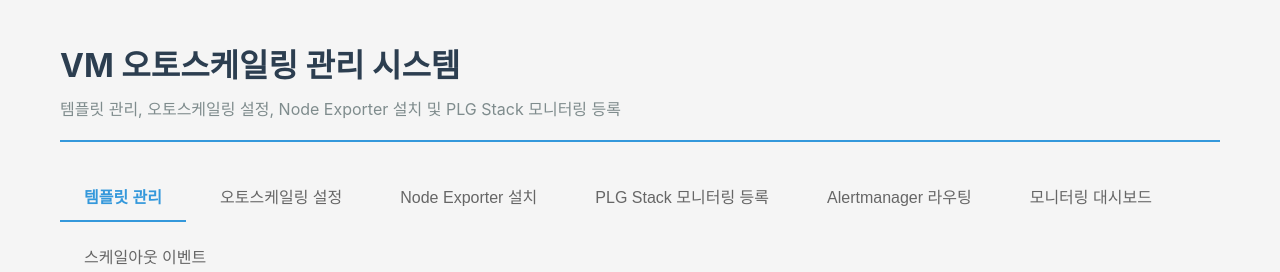
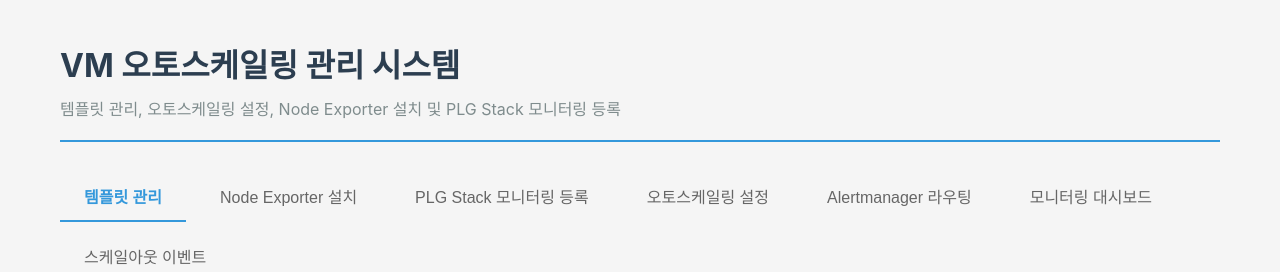
Before and after one commit to zzambab98/vm-autoscaling, a React (Vite) app in the folder frontend/: page / in a window 1280 px wide. Shown: the top 272 px of the page. Built offline with nearby package versions, Linux system fonts and the light colour scheme; no server answers.

Commit message:
메뉴 순서 변경: 템플릿 → Node Exporter → PLG 모니터링 → 오토스케일링 → Alertmanager

```diff
--- a/frontend/src/App.jsx
+++ b/frontend/src/App.jsx
@@ -55,12 +55,28 @@ function App() {
       </header>
 
       <div style={{ display: 'flex', gap: '10px', marginBottom: '20px', borderBottom: '1px solid #ddd', flexWrap: 'wrap' }}>
+        {/* 1. 템플릿 생성 */}
         <button
           className={`tab-button ${activeTab === 'templates' ? 'active' : ''}`}
           onClick={() => setActiveTab('templates')}
         >
           템플릿 관리
         </button>
+        {/* 2. 익스포터 설치 */}
+        <button
+          className={`tab-button ${activeTab === 'node-exporter' ? 'active' : ''}`}
+          onClick={() => setActiveTab('node-exporter')}
+        >
+          Node Exporter 설치
+        </button>
+        {/* 3. PLG 모니터링 등록 */}
+        <button
+          className={`tab-button ${activeTab === 'prometheus' ? 'active' : ''}`}
+          onClick={() => setActiveTab('prometheus')}
+        >
+          PLG Stack 모니터링 등록
+        </button>
+        {/* 4. 오토스케일링 설정 */}
         <button
           className={`tab-button ${activeTab === 'autoscaling' ? 'active' : ''}`}
           onClick={() => {
@@ -70,24 +86,14 @@ function App() {
         >
           오토스케일링 설정
         </button>
-        <button
-          className={`tab-button ${activeTab === 'node-exporter' ? 'active' : ''}`}
-          onClick={() => setActiveTab('node-exporter')}
-        >
-          Node Exporter 설치
-        </button>
-        <button
-          className={`tab-button ${activeTab === 'prometheus' ? 'active' : ''}`}
-          onClick={() => setActiveTab('prometheus')}
-        >
-          PLG Stack 모니터링 등록
-        </button>
+        {/* 5. Alertmanager 라우팅 등록 */}
         <button
           className={`tab-button ${activeTab === 'alertmanager' ? 'active' : ''}`}
           onClick={() => setActiveTab('alertmanager')}
         >
           Alertmanager 라우팅
         </button>
+        {/* 모니터링 및 이벤트 (조회용) */}
         <button
           className={`tab-button ${activeTab === 'monitoring' ? 'active' : ''}`}
           onClick={() => setActiveTab('monitoring')}
```
